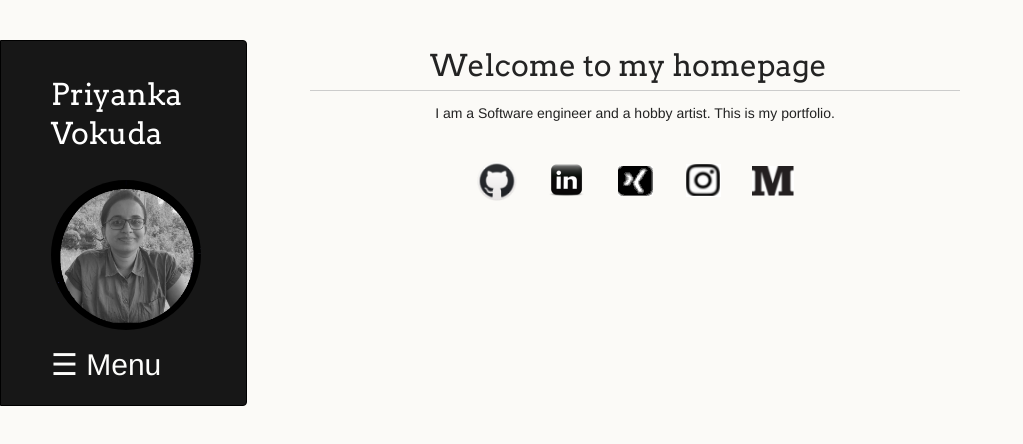
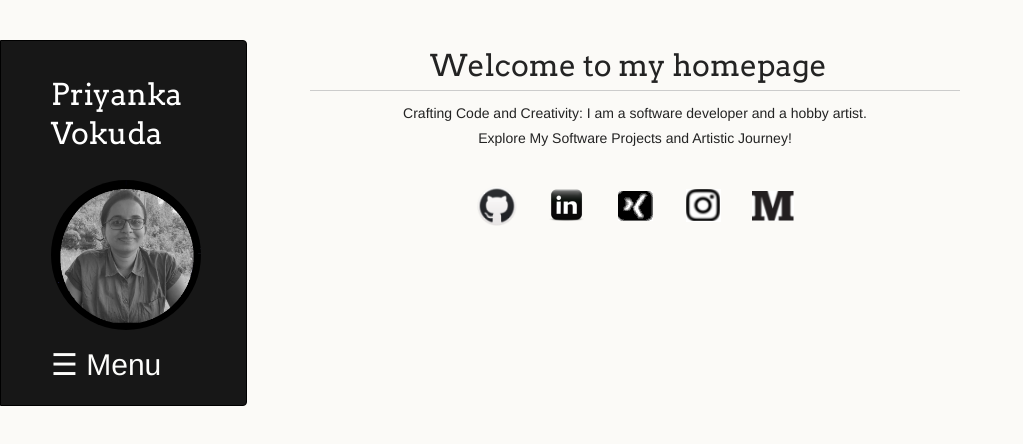
Before and after one commit to priyankavokuda/priyankavokuda.github.io, a plain HTML site: page index.html in a window 1280 px wide. Shown: the whole page, without its empty margins (0-1023 px from the left). Drawn offline with Linux system fonts and the light colour scheme.

Commit message:
text changes in homepage and CV

```diff
--- a/index.html
+++ b/index.html
@@ -98,8 +98,8 @@
 		<a id="welcome-to-github-pages" class="anchor" href="#welcome-to-github-pages" aria-hidden="true"><span aria-hidden="true" 			class="octicon octicon-link"></span></a>
 		<center><h1>Welcome to my homepage <span class="tab blink">.</span></h1></center>
 		<center>
-			<p>I am a Software engineer and a hobby artist. This is my portfolio.
-		</br></p>
+			<p>Crafting Code and Creativity: I am a software developer and a hobby artist.
+		</br>Explore My Software Projects and Artistic Journey!</p>
 			<a class="githubicon" href="https://github.com/priyankavokuda"title="github"></a>
 			<a class="linkedin" href="https://www.linkedin.com/in/priyanka-vokuda-4ab4462a"title="linkedin"></a>
 			<a class="xing" href="https://www.xing.com/profile/Priyanka_Vokuda/cv?sc_o=mxb_p"title="xing"></a>
```
Also changed, not shown: 1 other file.
